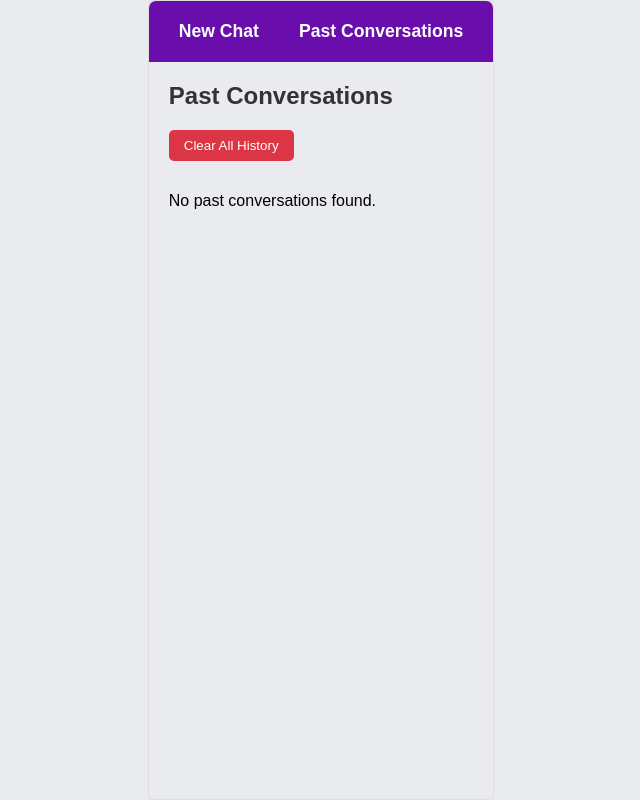
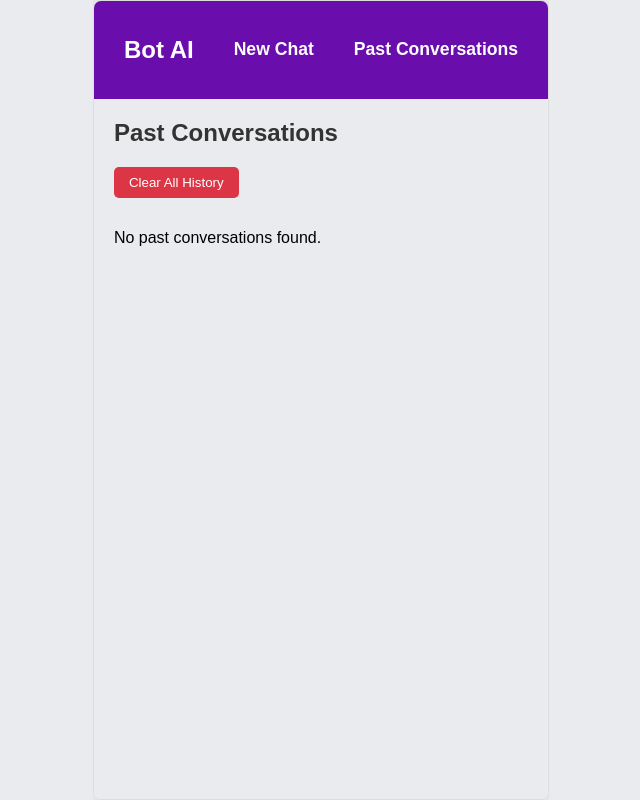
Before and after one commit to srishruthib/ai-chat-bot, a React (Create React App) app: page /history in a window 1280 px wide. Shown: the whole page, without its empty margins (319-959 px from the left). Built offline with nearby package versions, Linux system fonts and the light colour scheme.

Commit message:
Fix: Adjust bot response, add sample data, update header for assessment tests

```diff
--- a/src/App.css
+++ b/src/App.css
@@ -54,3 +54,25 @@ body {
         margin: 0;
     }
 }
+
+/* src/App.css */
+/* ... existing styles ... */
+
+.app-title {
+    color: white;
+    font-size: 1.5em;
+    margin-right: auto;
+    /* Pushes the links to the right */
+    padding: 0 10px;
+}
+
+/* Adjust nav-links gap if needed after adding title */
+.nav-links {
+    display: flex;
+    align-items: center;
+    /* Align items vertically */
+    gap: 20px;
+    /* Keep existing gap or adjust */
+    width: 100%;
+    /* Make it take full width to use margin-right: auto */
+}
--- a/src/App.js
+++ b/src/App.js
@@ -11,6 +11,7 @@ function App() {
             <div className="app-container">
                 <nav className="navbar">
                     <div className="nav-links">
+                        <h1 className="app-title">Bot AI</h1>
                         <Link to="/" className="nav-link">New Chat</Link>
                         <Link to="/history" className="nav-link">Past Conversations</Link>
                     </div>
--- a/src/data/sampleData.json
+++ b/src/data/sampleData.json
@@ -33,5 +33,10 @@
         "id": "q7",
         "question": "hi can you help me out here",
         "answer": "As a AI Language Model, I cannot help you out!"
+    },
+    {
+        "id": "q8",
+        "question": "what are RESTful APIs?",
+        "answer": "RESTful APIs are designed around the REST (Representational State Transfer) architecture, which uses HTTP requests to access and manipulate data. They follow a stateless, client-server, cacheable communications protocol."
     }
 ]
--- a/src/views/ChatPage.js
+++ b/src/views/ChatPage.js
@@ -105,7 +105,7 @@ const ChatPage = () => {
         const matchingResponse = sampleData.find(item =>
             lowerCaseMessage.includes(item.question.toLowerCase())
         );
-        return matchingResponse ? matchingResponse.answer : "I'm sorry, I don't understand that question.";
+        return matchingResponse ? matchingResponse.answer : "Sorry, Did not understand your query!";
     };
 
     const handleFeedback = (messageId, feedbackType) => {
```
